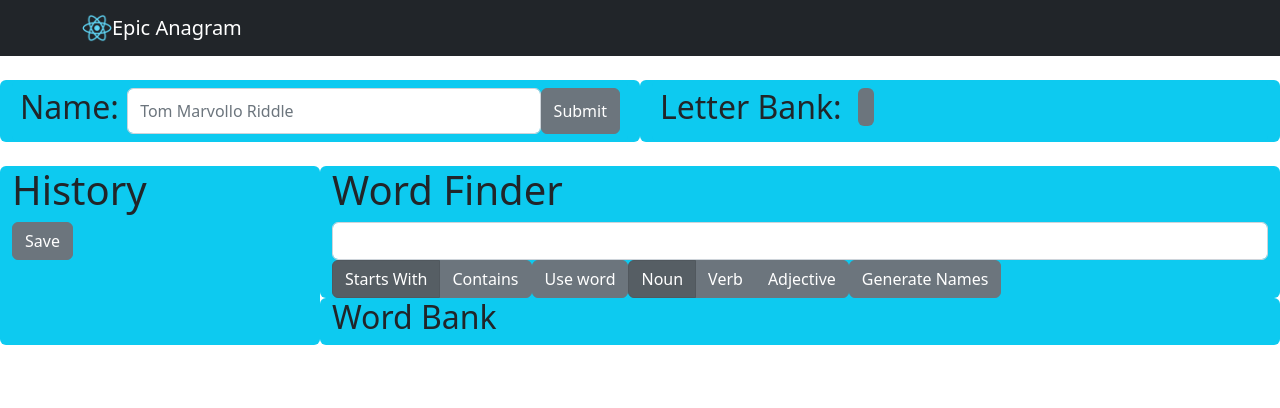
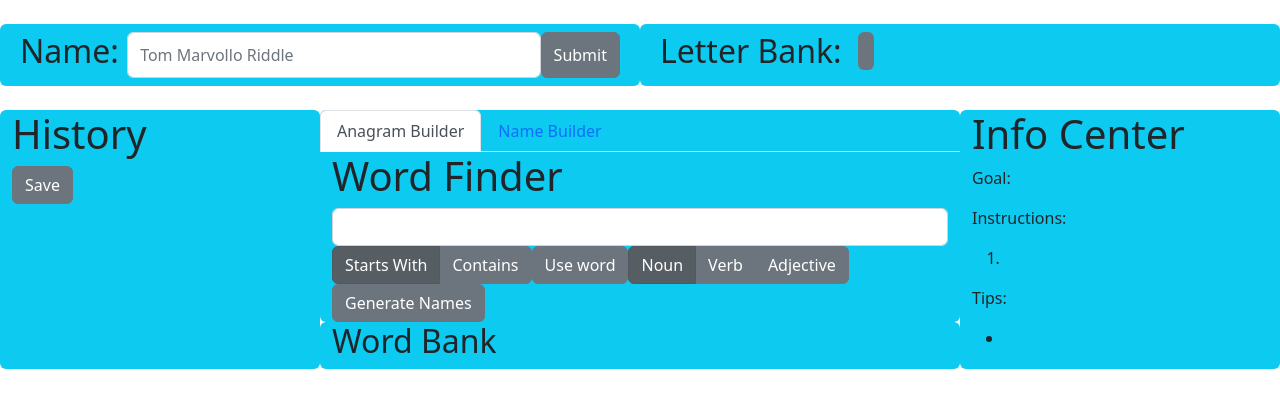
Before and after one commit to Luceium/Magigram, a React (Create React App) app: page / in a window 1280 px wide. Shown: the top 408 px of the page. Built offline with nearby package versions, Linux system fonts and the light colour scheme.

Commit message:
adds infor section to page

```diff
--- a/src/App.js
+++ b/src/App.js
@@ -1,20 +1,22 @@
 import React from 'react';
-import Nav from "./components/nav";
+import header from "./components/header";
 import History from "./components/history";
 import WordFinder from "./components/wordFinder";
 import WordGroup from "./components/wordGroup";
 import Foot from "./components/foot";
 import LetterBank from './components/letterBank';
 import Name from './components/name';
+import Instructions from './components/Instructions';
 import './App.css';
 import 'bootstrap/dist/css/bootstrap.min.css';
-import { Col, Container, Row } from 'react-bootstrap';
+import { Col, Container, Nav, Row, Tab, Tabs } from 'react-bootstrap';
+// import { Nav.Link, NavItem}
 import { useSelector } from 'react-redux';
 
 function App() {
   return (
     <>
-      <Nav />
+      <header />
       <Container fluid className='m-auto'>
         <Row >
           <Col md className='mt-4 bg-info rounded'>
@@ -30,7 +32,25 @@ function App() {
           </Col>
           <Col className='mx-auto'>
             <Row className='bg-info rounded mt-4' >
-              <WordFinder />
+              <Tabs
+                variant="tabs"
+                defaultActiveKey="anagramBuilder"
+                title="Anagram builder"
+              >
+                <Tab eventKey='anagramBuilder' title="Anagram Builder">
+                  <WordFinder
+                    types={['noun', 'verb', 'adjective']}
+                    name='Word Finder'
+                    word
+                  />
+                </Tab>
+                <Tab eventKey='nameBuilder' title="Name Builder">
+                  <WordFinder
+                    types={['prefix', 'root', 'suffix']}
+                    name='Part Finder'
+                  />
+                </Tab>
+              </Tabs>
             </Row>
             <Row className='bg-info rounded' >
               <h2>
@@ -38,6 +58,9 @@ function App() {
               </h2>
               <WordGroup type='wordBank' src={useSelector(state => state.words)}/>
             </Row>
+          </Col>
+          <Col className='col-3 bg-info rounded mt-4 mx-auto'>
+            <Instructions />
           </Col>
         </Row>
         {/* <Row className='bg-info rounded mt-4' >
--- /dev/null
+++ b/src/components/Instructions.jsx
@@ -0,0 +1,17 @@
+export default function Instructions() {
+    return (
+        <>
+            <h1>Info Center</h1>
+            <p>Goal: </p>
+            <p></p>
+            <p>Instructions: </p>
+            <ol>
+                <li></li>
+            </ol>
+            <p>Tips: </p>
+            <ul>
+                <li></li>
+            </ul>
+        </>
+    )
+}
```
